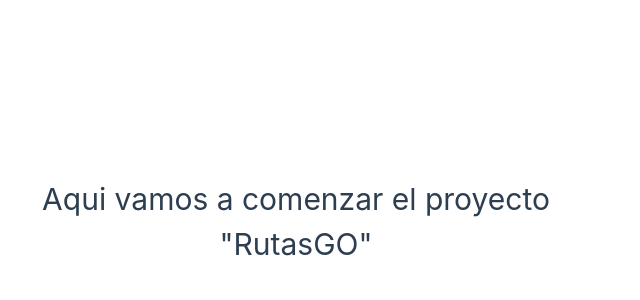
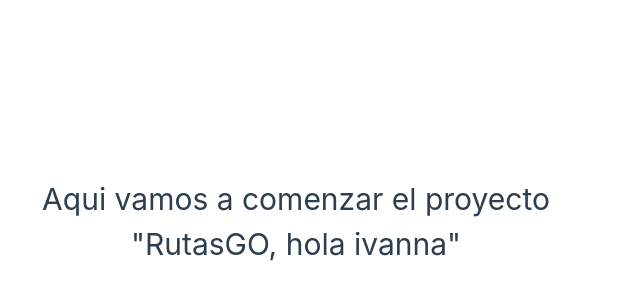
Before and after one commit to NoCap940/Dev-RutasGO, a Vue app in the folder DevRutasGO/: page / in a window 1280 px wide. Shown: the part 178-478 px from the top of the page, without its empty margins (0-640 px from the left). Built offline with nearby package versions, Linux system fonts and the light colour scheme.

Commit message:
Se añadio un saludo

```diff
--- a/DevRutasGO/src/components/TestComponent.vue
+++ b/DevRutasGO/src/components/TestComponent.vue
@@ -9,10 +9,8 @@ export default {
     name: 'TestComponent',
     data() {
         return {
-            message: 'Aqui vamos a comenzar el proyecto "RutasGO"'
+            message: 'Aqui vamos a comenzar el proyecto "RutasGO, hola ivanna"'
         }
     }
 }
-
-
 </script>
```
